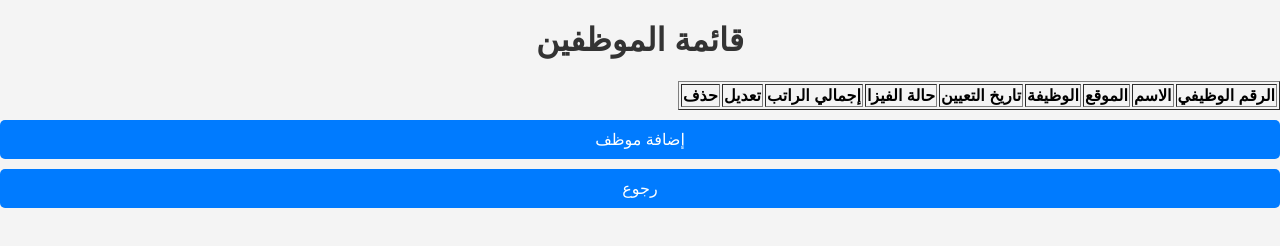
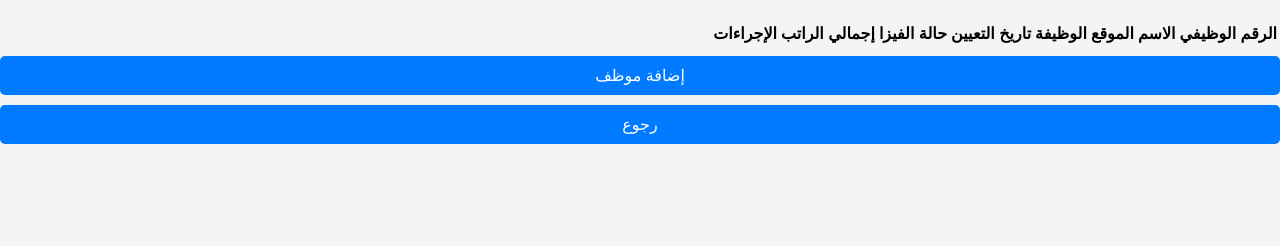
Before and after one commit to Q4izz/ASQ, a plain HTML site: page employees.html in a window 1280 px wide. Drawn offline with Linux system fonts and the light colour scheme.

Commit message:
Update employees.html

```diff
--- a/employees.html
+++ b/employees.html
@@ -5,14 +5,10 @@
     <meta name="viewport" content="width=device-width, initial-scale=1.0">
     <title>قائمة الموظفين</title>
     <link rel="stylesheet" href="style.css">
-    <script defer src="data.js"></script>
-    <script defer src="script.js"></script>
 </head>
 <body>
-
-    <h1>قائمة الموظفين</h1>
-
-    <table border="1">
+    <h1 id="job-title"></h1>
+    <table>
         <thead>
             <tr>
                 <th>الرقم الوظيفي</th>
@@ -22,15 +18,16 @@
                 <th>تاريخ التعيين</th>
                 <th>حالة الفيزا</th>
                 <th>إجمالي الراتب</th>
-                <th>تعديل</th>
-                <th>حذف</th>
+                <th>الإجراءات</th>
             </tr>
         </thead>
         <tbody id="employee-list"></tbody>
     </table>
 
     <button id="add-employee">إضافة موظف</button>
-    <button id="go-back">رجوع</button>
+    <button onclick="goBack()">رجوع</button>
 
+    <script src="data.js"></script>
+    <script src="script.js"></script>
 </body>
 </html>
```
